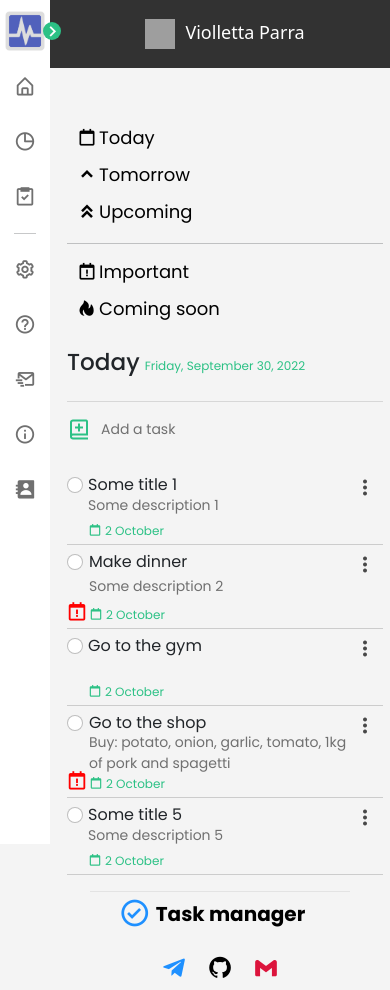
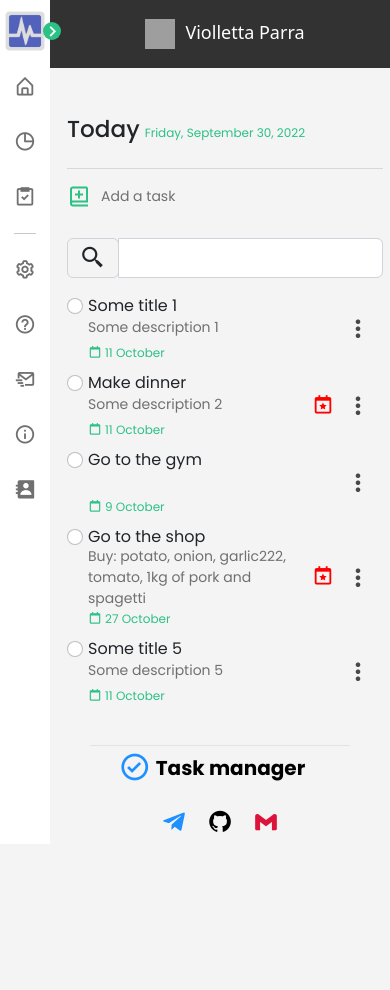
Before and after one commit to vitaliy-bezugly/TaskManager, an Angular app in the folder Frontend/TaskManager.Front/: page /Tasks in a window 390 px wide. After the commit the page ends 844 px from the top, so only its background shows below. Built offline with nearby package versions, Linux system fonts and the light colour scheme; grey boxes are pictures that could not be loaded.

Commit message:
UI task page changes

```diff
--- a/Frontend/TaskManager.Front/src/app/app.module.ts
+++ b/Frontend/TaskManager.Front/src/app/app.module.ts
@@ -2,6 +2,7 @@ import { NgModule } from '@angular/core';
 import { BrowserModule } from '@angular/platform-browser';
 import { AppRoutingModule } from './app-routing.module';
 import { FormsModule } from '@angular/forms';
+import { DatePipe } from '@angular/common';
 
 import { AppComponent } from './app.component';
 import { NavigationComponent } from './components/navigation/navigation.component';
@@ -26,7 +27,9 @@ import { SidebarComponent } from './components/sidebar/sidebar.component';
     AppRoutingModule,
     FormsModule
   ],
-  providers: [],
+  providers: [
+    DatePipe
+  ],
   bootstrap: [AppComponent]
 })
 export class AppModule { }
--- a/Frontend/TaskManager.Front/src/app/components/tasks/tasks.component.css
+++ b/Frontend/TaskManager.Front/src/app/components/tasks/tasks.component.css
@@ -78,6 +78,7 @@
 
 .taskbody {
     font-family: 'Poppins', sans-serif;
+    margin-right: 0px;
 }
 
 .taskbody .status-text {
@@ -121,7 +122,7 @@
     display: flex;
     flex-direction: row;
 
-    border-bottom: 1px solid rgb(204, 204, 204);
+    /*    border-bottom: 1px solid rgb(204, 204, 204); */
     margin-bottom: 5px;
 }
 
@@ -183,9 +184,7 @@
 .task-li:hover .dropdown {
     visibility: visible;
 }
-.dropdown {
-    visibility: hidden;
-}
+
 @media  (max-width: 769px) {
     .dropdown {
         visibility: visible;
@@ -201,13 +200,62 @@
     visibility: hidden;
     height: 80%;
 }
-.left-bar .important-card .icon {
+
+.important-card {
+    margin-left: 5px;
+    margin-right: 5px;
+
+    margin: auto;
+}
+
+.important-card .important-icon {
     color: red;
-    font-size: 22px;
-    margin-left: 0px;
-    padding-left: 0px;
-    position: relative;
-    right: 1px;
+    font-size: 28px;
+}
+.tasks li .dropdown {
+    margin: auto;
+    margin-left: 10px;
+    margin-right: 10px;
+}
+.tasks li .dropdown .bx-dots-vertical-rounded {
+    font-size: 28px;
+}
+
+@media (max-width: 426px) {
+    .tasks li .dropdown {
+        margin-left: 3px;
+        margin-right: 5px;
+    }
+    .important-card {
+        margin-left: 5px;
+        margin-right: 1px;
+    }
+    .important-card .important-icon {
+        font-size: 22px;
+    }
+}
+@media (max-width: 376px) {
+    .tasks li .dropdown {
+        margin-left: 3px;
+        margin-right: 2px;
+    }
+    .important-card {
+        margin-left: 3px;
+        margin-right: 0px;
+    }
+    .important-card .important-icon {
+        font-size: 22px;
+    }
+    .tasks li .dropdown .bx-dots-vertical-rounded {
+        font-size: 18px;
+    }
+    .important-card .important-icon {
+        font-size: 18px;
+    }
+}
+
+.tasks li:hover {
+    background-color: beige;
 }
 
 .icons {
@@ -300,9 +348,6 @@
         min-width: 160px;
         padding: 5px;
         margin: 5px;
-    }
-    .taskbody {
-        width: 474px;
     }
 }
 
@@ -558,9 +603,6 @@
         padding: 0px;
     }
 
-    .text {
-    }
-
     .task-li .form-radio {
         padding-right: 0px;
         margin-right: -3px;
@@ -661,3 +703,12 @@ form .border-block .card-date input {
 .tasks li .dropdown ul li .bx-calendar-exclamation {
     color: red;
 }
+
+.input-group .input-group-prepend span .search-icon {
+    font-size: 26px;
+
+}
+
+.input-group .input-group-prepend .input-group-text {
+    background-color: transparent;
+}
--- a/Frontend/TaskManager.Front/src/app/components/tasks/tasks.component.html
+++ b/Frontend/TaskManager.Front/src/app/components/tasks/tasks.component.html
@@ -1,39 +1,5 @@
-<div class="row bg-color wrap">
-    <ul class="col-md-2 paddings taskbar">
-        <li class="taskbar-item">
-            <a (click)="ShowTodayTask()">
-                <i class='bx bx-calendar-alt icon'></i>
-                <span class="text">Today</span>
-            </a>
-        </li>
-        <li class="taskbar-item">
-            <a (click)="ShowTomorrowTask()">
-                <i class='bx bxs-chevron-up icon' ></i>
-                <span class="text">Tomorrow</span>
-            </a>
-        </li>
-        <li class="taskbar-item">
-            <a (click)="ShowUpcomingTask()">
-                <i class='bx bxs-chevrons-up icon'></i>
-                <span class="text">Upcoming</span>
-            </a>
-        </li>
-        <hr>
-        <li class="taskbar-item">
-            <a (click)="ShowImportantTask()">
-                <i class='bx bx-calendar-exclamation icon'></i>
-                <span class="text">Important</span>
-            </a>
-        </li>
-        <li class="taskbar-item">
-            <a href="#">
-                <i class='bx bxs-hot icon'></i>
-                <span class="text">Coming soon</span>
-            </a>
-        </li>
-    </ul>
-
-    <div class="col-md-9 taskbody">
+<div class="bg-color wrap">
+    <div class="taskbody">
         <header>
             <h3 class="head-text" id="header-date-text">Today</h3>
             <span class="date" id="header-date">Friday, September 30, 2022</span>
@@ -70,10 +36,23 @@
 
         <br>
 
+        <div class="input-group mb-3">
+            <div class="input-group-prepend">
+              <span class="input-group-text" id="inputGroup-sizing-default">
+                <i class='bx bx-search-alt-2 search-icon'></i>
+              </span>
+            </div>
+            <input type="text" class="form-control" aria-label="Default" aria-describedby="inputGroup-sizing-default">
+          </div>
+
         <ul class="tasks">
             <li *ngFor="let task of tasks">
                 <div class="task-li" id="task-data-{{task.id}}">
-                    <div class="left-bar">
+                    <div class="form-check form-radio">
+                        <input class="form-check-input" type="checkbox" value="" id="flexCheckDefault">
+                    </div>
+                    <!--
+                        <div class="left-bar">
                         <div class="form-check form-radio">
                             <input class="form-check-input" type="checkbox" value="" id="flexCheckDefault">
                         </div>
@@ -82,6 +61,7 @@
                             <i class='bx bx-calendar-exclamation icon' data-bs-toggle="tooltip" data-placement="top" title="Important task"></i>
                         </div>
                     </div>
+                    -->
 
                     <div class="task">
                         <div class="title">{{task.title}}</div>
@@ -91,7 +71,10 @@
                             <span class="date-text">{{task.createdTime.getDate() + ' ' + GetMonthByMonthDate(task.createdTime.getMonth())}}</span>
                         </div>
                     </div>
-
+                    <!--Important-->
+                    <div class="important-card" *ngIf="task.isImportant === true" (click)="ReverseImportandValue(task.id)">
+                        <i class='bx bx-calendar-star important-icon' data-bs-toggle="tooltip" data-placement="top" title="Important task"></i>
+                    </div>
                     <!--Dropdown menu-->
                     <div class="dropdown">
                         <button class="dropdown-account-btn" type="button" data-bs-toggle="dropdown" aria-expanded="false">
@@ -132,7 +115,7 @@
                         <div class="card card-date">
                             <i class='bx bx-calendar-edit icon icon-red'></i>
                             <input class="input-date" id="inputDate" name="inputDate" #inputDate="ngModel" type="date" placeholder="Expiration date"
-                                [(ngModel)]="task.expirationTime" onfocus="(this.type='date')">
+                                [(ngModel)]="task.expirationTime" (ngModelChange)="PrintDate(task.expirationTime)">
                         </div>
                         <div class="card">
                             <i class='bx bx-calendar-event icon'></i>
--- a/Frontend/TaskManager.Front/src/app/components/tasks/tasks.component.ts
+++ b/Frontend/TaskManager.Front/src/app/components/tasks/tasks.component.ts
@@ -1,3 +1,4 @@
+import { DatePipe } from '@angular/common';
 import { Component, OnInit } from '@angular/core';
 import { TaskService } from 'src/app/services/task.service';
 import { TaskViewModel } from 'src/viewmodels/TaskViewModel';
@@ -9,7 +10,7 @@ import { TaskViewModel } from 'src/viewmodels/TaskViewModel';
 })
 export class TasksComponent implements OnInit {
   public tasks : TaskViewModel[] = [];
-  constructor(private taskService: TaskService) {
+  constructor(private taskService: TaskService, public datePipe: DatePipe) {
     this.tasks = taskService.GetTasks();
   }
 
@@ -72,6 +73,9 @@ export class TasksComponent implements OnInit {
     this.HideDate()
     this.tasks = []
   }
+  public PrintDate(date: Date) : void {
+    console.log(date)
+  }
 
   private ChangeHeaderText(text : string) : void {
     let headerText = document.getElementById('header-date-text')
--- a/Frontend/TaskManager.Front/src/app/services/task.service.ts
+++ b/Frontend/TaskManager.Front/src/app/services/task.service.ts
@@ -6,11 +6,11 @@ import { TaskViewModel } from 'src/viewmodels/TaskViewModel';
 })
 export class TaskService {
   tasks : TaskViewModel[] = [
-    {"id": '5f3844ac676b45acab7139126e899d75', "title": "Some title 1", "description": "Some description 1", "createdTime": new Date(), "expirationTime":  new Date(), "isImportant": false},
-    {"id": 'c6b7cf774073424da15b70c16c9ec60d', "title": "Make dinner", "description": "Some description 2", "createdTime": new Date(), "expirationTime":  new Date(), "isImportant": true},
-    {"id": '5bf9066e0429428d9f9a292825f1130d', "title": "Go to the gym", "description": "", "createdTime": new Date(), "expirationTime":  new Date(), "isImportant": false},
-    {"id": '5c61435a1f7049d4a746ed09fd20e3a4', "title": "Go to the shop", "description": "Buy: potato, onion, garlic, tomato, 1kg of pork and spagetti", "createdTime": new Date(), "expirationTime":  new Date(), "isImportant": true},
-    {"id": '7f246e96926d40348a2dd0b6d27afb91', "title": "Some title 5", "description": "Some description 5", "createdTime": new Date(), "expirationTime":  new Date(), "isImportant": false}
+    {"id": '5f3844ac676b45acab7139126e899d75', "title": "Some title 1", "description": "Some description 1", "createdTime": new Date('10/11/2022'), "expirationTime":  new Date('2022-10-27'), "isImportant": false},
+    {"id": 'c6b7cf774073424da15b70c16c9ec60d', "title": "Make dinner", "description": "Some description 2", "createdTime": new Date('10/11/2022'), "expirationTime":  new Date('2022-10-27'), "isImportant": true},
+    {"id": '5bf9066e0429428d9f9a292825f1130d', "title": "Go to the gym", "description": "", "createdTime": new Date(1478708162000), "expirationTime":  new Date('2022-10-27'), "isImportant": false},
+    {"id": '5c61435a1f7049d4a746ed09fd20e3a4', "title": "Go to the shop", "description": "Buy: potato, onion, garlic222, tomato, 1kg of pork and spagetti", "createdTime": new Date('2022-10-27'), "expirationTime":  new Date(), "isImportant": true},
+    {"id": '7f246e96926d40348a2dd0b6d27afb91', "title": "Some title 5", "description": "Some description 5", "createdTime": new Date('10/11/2022'), "expirationTime":  new Date('2022-10-27'), "isImportant": false}
   ];
   constructor() { }
 
--- a/Frontend/TaskManager.Front/src/styles.css
+++ b/Frontend/TaskManager.Front/src/styles.css
@@ -75,3 +75,14 @@ html, body {
         width: calc(100% - 50px);
     }
 }
+
+@media (max-width: 992px) {
+    .wrapper .container {
+        max-width: 960px;
+    }
+    @media (min-width: 768px) {
+        .wrapper .container {
+            max-width: 960px;
+        }
+    }
+}
```
